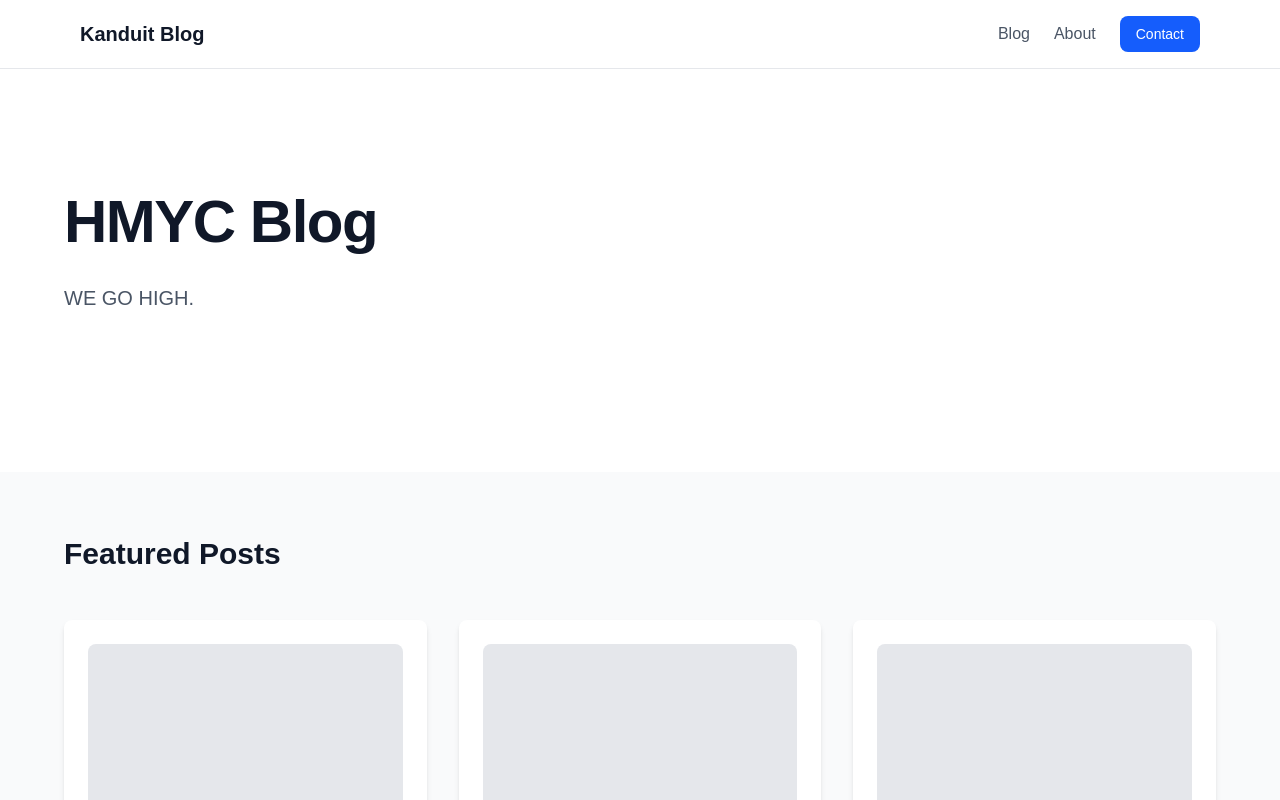
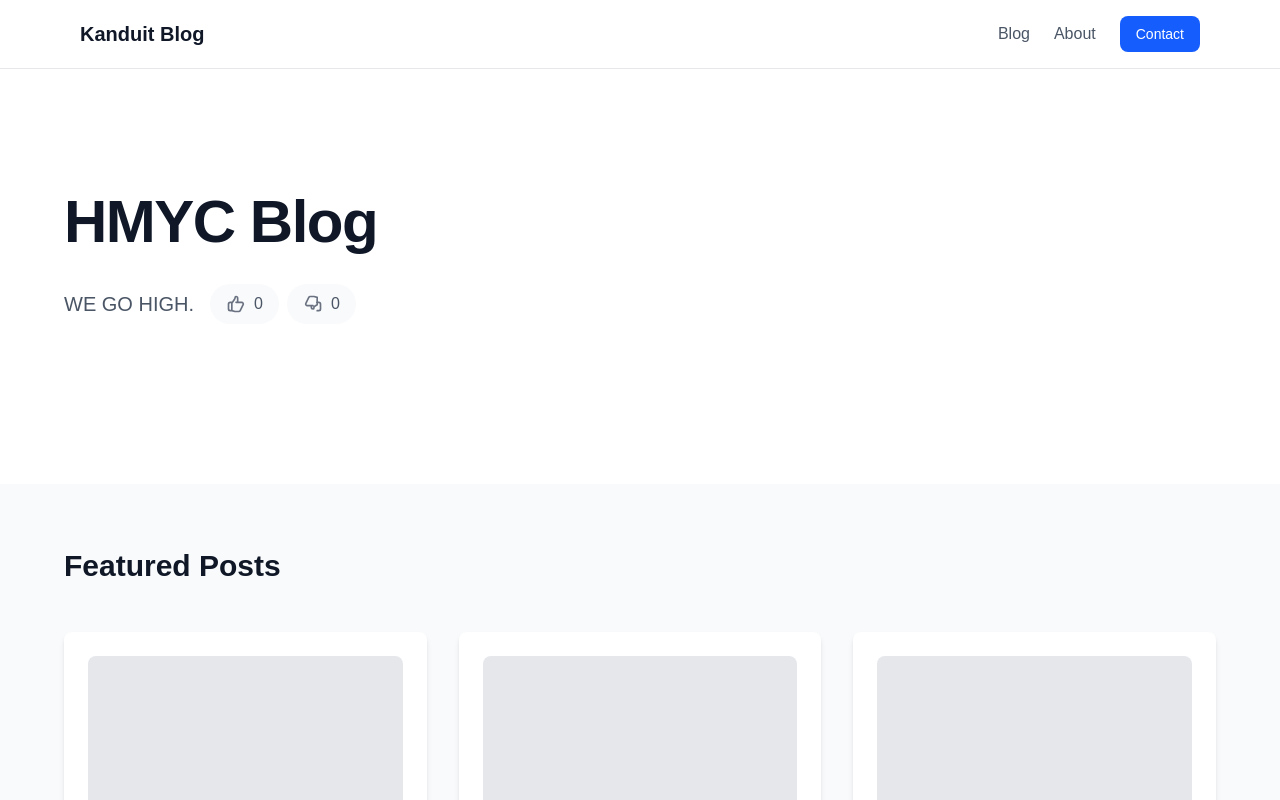
Before and after one commit to YeongT/kanduit-blog-frontend, a Next.js app: page / in a window 1280 px wide. Shown: the top 800 px of the page. Built offline with nearby package versions, Linux system fonts and the light colour scheme.

Commit message:
feat: add unlike button

```diff
--- a/app/components/LikeButton.tsx
+++ b/app/components/LikeButton.tsx
@@ -1,16 +1,38 @@
 'use client';
 
-import { useState } from 'react';
+import { useState, useEffect } from 'react';
 
-export default function LikeButton() {
+interface LikeButtonProps {
+  postId: string;
+}
+
+export default function LikeButton({ postId }: LikeButtonProps) {
   const [likeCount, setLikeCount] = useState(0);
   const [isLiked, setIsLiked] = useState(false);
 
+  // 컴포넌트가 마운트될 때 localStorage에서 데이터 불러오기
+  useEffect(() => {
+    const savedLikeCount = localStorage.getItem(`likeCount_${postId}`);
+    const savedIsLiked = localStorage.getItem(`isLiked_${postId}`);
+
+    if (savedLikeCount) {
+      setLikeCount(parseInt(savedLikeCount));
+    }
+    if (savedIsLiked) {
+      setIsLiked(savedIsLiked === 'true');
+    }
+  }, [postId]);
+
   const handleLike = () => {
     if (!isLiked) {
-      setLikeCount((prev) => prev + 1);
+      const newCount = likeCount + 1;
+      setLikeCount(newCount);
       setIsLiked(true);
-    }
+
+      // localStorage에 데이터 저장
+      localStorage.setItem(`likeCount_${postId}`, newCount.toString());
+      localStorage.setItem(`isLiked_${postId}`, 'true');
+    };
   };
 
   return (
--- /dev/null
+++ b/app/components/ReactionButtons.tsx
@@ -0,0 +1,145 @@
+'use client';
+
+import { useState, useEffect } from 'react';
+
+interface ReactionButtonsProps {
+  postId: string;
+}
+
+export default function ReactionButtons({ postId }: ReactionButtonsProps) {
+  const [likeCount, setLikeCount] = useState(0);
+  const [dislikeCount, setDislikeCount] = useState(0);
+  const [isLiked, setIsLiked] = useState(false);
+  const [isDisliked, setIsDisliked] = useState(false);
+
+  // 컴포넌트가 마운트될 때 localStorage에서 데이터 불러오기
+  useEffect(() => {
+    const savedLikeCount = localStorage.getItem(`likeCount_${postId}`);
+    const savedDislikeCount = localStorage.getItem(`dislikeCount_${postId}`);
+    const savedIsLiked = localStorage.getItem(`isLiked_${postId}`);
+    const savedIsDisliked = localStorage.getItem(`isDisliked_${postId}`);
+
+    if (savedLikeCount) setLikeCount(parseInt(savedLikeCount));
+    if (savedDislikeCount) setDislikeCount(parseInt(savedDislikeCount));
+    if (savedIsLiked) setIsLiked(savedIsLiked === 'true');
+    if (savedIsDisliked) setIsDisliked(savedIsDisliked === 'true');
+  }, [postId]);
+
+  const handleLike = () => {
+    setIsDisliked(false);
+    setIsLiked(!isLiked);
+
+    // 좋아요 토글
+    const newLikeCount = isLiked ? likeCount - 1 : likeCount + 1;
+    setLikeCount(newLikeCount);
+
+    // 싫어요가 활성화되어 있었다면 취소
+    if (isDisliked) {
+      setDislikeCount(dislikeCount - 1);
+      setIsDisliked(false);
+      localStorage.setItem(`dislikeCount_${postId}`, (dislikeCount - 1).toString());
+      localStorage.setItem(`isDisliked_${postId}`, 'false');
+    }
+
+    // localStorage에 상태 저장
+    localStorage.setItem(`likeCount_${postId}`, newLikeCount.toString());
+    localStorage.setItem(`isLiked_${postId}`, (!isLiked).toString());
+  };
+
+  const handleDislike = () => {
+    setIsLiked(false);
+    setIsDisliked(!isDisliked);
+
+    // 싫어요 토글
+    const newDislikeCount = isDisliked ? dislikeCount - 1 : dislikeCount + 1;
+    setDislikeCount(newDislikeCount);
+
+    // 좋아요가 활성화되어 있었다면 취소
+    if (isLiked) {
+      setLikeCount(likeCount - 1);
+      setIsLiked(false);
+      localStorage.setItem(`likeCount_${postId}`, (likeCount - 1).toString());
+      localStorage.setItem(`isLiked_${postId}`, 'false');
+    }
+
+    // localStorage에 상태 저장
+    localStorage.setItem(`dislikeCount_${postId}`, newDislikeCount.toString());
+    localStorage.setItem(`isDisliked_${postId}`, (!isDisliked).toString());
+  };
+
+  return (
+    <div className="flex gap-2">
+      <button
+        onClick={handleLike}
+        className={`group flex items-center gap-2 rounded-full px-4 py-2 transition-colors ${
+          isLiked
+            ? 'bg-blue-100 dark:bg-blue-900'
+            : 'bg-gray-50 hover:bg-gray-100 dark:bg-gray-800 dark:hover:bg-gray-700'
+        }`}
+      >
+        <svg
+          className={`h-5 w-5 transition-colors ${
+            isLiked
+              ? 'text-blue-500'
+              : 'text-gray-500 group-hover:text-gray-700 dark:text-gray-400 dark:group-hover:text-gray-300'
+          }`}
+          viewBox="0 0 24 24"
+          fill="none"
+          stroke="currentColor"
+          strokeWidth={2}
+        >
+          <path
+            strokeLinecap="round"
+            strokeLinejoin="round"
+            d="M14 10h4.764a2 2 0 011.789 2.894l-3.5 7A2 2 0 0115.263 21h-4.017c-.163 0-.326-.02-.485-.06L7 20m7-10V5a2 2 0 00-2-2h-.095c-.5 0-.905.405-.905.905 0 .714-.211 1.412-.608 2.006L7 11v9m7-10h-2M7 20H5a2 2 0 01-2-2v-6a2 2 0 012-2h2.5"
+          />
+        </svg>
+        <span
+          className={`font-medium ${
+            isLiked
+              ? 'text-blue-500'
+              : 'text-gray-600 group-hover:text-gray-800 dark:text-gray-400 dark:group-hover:text-gray-300'
+          }`}
+        >
+          {likeCount}
+        </span>
+      </button>
+
+      <button
+        onClick={handleDislike}
+        className={`group flex items-center gap-2 rounded-full px-4 py-2 transition-colors ${
+          isDisliked
+            ? 'bg-red-100 dark:bg-red-900'
+            : 'bg-gray-50 hover:bg-gray-100 dark:bg-gray-800 dark:hover:bg-gray-700'
+        }`}
+      >
+        <svg
+          className={`h-5 w-5 transition-colors ${
+            isDisliked
+              ? 'text-red-500'
+              : 'text-gray-500 group-hover:text-gray-700 dark:text-gray-400 dark:group-hover:text-gray-300'
+          }`}
+          viewBox="0 0 24 24"
+          fill="none"
+          stroke="currentColor"
+          strokeWidth={2}
+        >
+          <path
+            strokeLinecap="round"
+            strokeLinejoin="round"
+            d="M10 14H5.236a2 2 0 01-1.789-2.894l3.5-7A2 2 0 018.736 3h4.018c.163 0 .326.02.485.06L17 4m-7 10v2a2 2 0 002 2h.095c.5 0 .905-.405.905-.905 0-.714.211-1.412.608-2.006L17 13V4m-7 10h2m5 6h2a2 2 0 002-2v-6a2 2 0 00-2-2h-2.5"
+          />
+        </svg>
+        <span
+          className={`font-medium ${
+            isDisliked
+              ? 'text-red-500'
+              : 'text-gray-600 group-hover:text-gray-800 dark:text-gray-400 dark:group-hover:text-gray-300'
+          }`}
+        >
+          {dislikeCount}
+        </span>
+      </button>
+    </div>
+  );
+}
--- a/app/page.tsx
+++ b/app/page.tsx
@@ -1,6 +1,6 @@
 'use client';
 
-import LikeButton from './components/LikeButton';
+import ReactionButtons from './components/ReactionButtons';
 
 export default function Home() {
   return (
@@ -11,9 +11,12 @@ export default function Home() {
           <h1 className="mb-8 text-4xl font-bold tracking-tight text-gray-900 dark:text-white md:text-6xl">
             HMYC Blog
           </h1>
-          <p className="mb-8 text-xl text-gray-600 dark:text-gray-300">
-            WE GO HIGH.
-          </p>
+          <div className="mb-8 flex items-center gap-4">
+            <p className="text-xl text-gray-600 dark:text-gray-300">
+              WE GO HIGH.
+            </p>
+            <ReactionButtons postId="motto" />
+          </div>
         </div>
       </section>
 
@@ -32,9 +35,6 @@ export default function Home() {
               <p className="mb-4 text-gray-600 dark:text-gray-300">
                 개발을 시작하는 분들을 위한 로드맵과 유용한 리소스를 정리했습니다.
               </p>
-              <div className="mb-4">
-                <LikeButton />
-              </div>
               <a
                 href="#"
                 className="inline-flex items-center text-blue-600 hover:underline dark:text-blue-400"
@@ -66,9 +66,6 @@ export default function Home() {
               <p className="mb-4 text-gray-600 dark:text-gray-300">
                 2025년 주목해야 할 웹 개발 트렌드와 기술들을 소개합니다.
               </p>
-              <div className="mb-4">
-                <LikeButton />
-              </div>
               <a
                 href="#"
                 className="inline-flex items-center text-blue-600 hover:underline dark:text-blue-400"
@@ -99,9 +96,6 @@ export default function Home() {
               <p className="mb-4 text-gray-600 dark:text-gray-300">
                 모던 웹 기술을 활용한 블로그 제작 과정을 상세히 설명합니다.
               </p>
-              <div className="mb-4">
-                <LikeButton />
-              </div>
               <a
                 href="#"
                 className="inline-flex items-center text-blue-600 hover:underline dark:text-blue-400"
```
